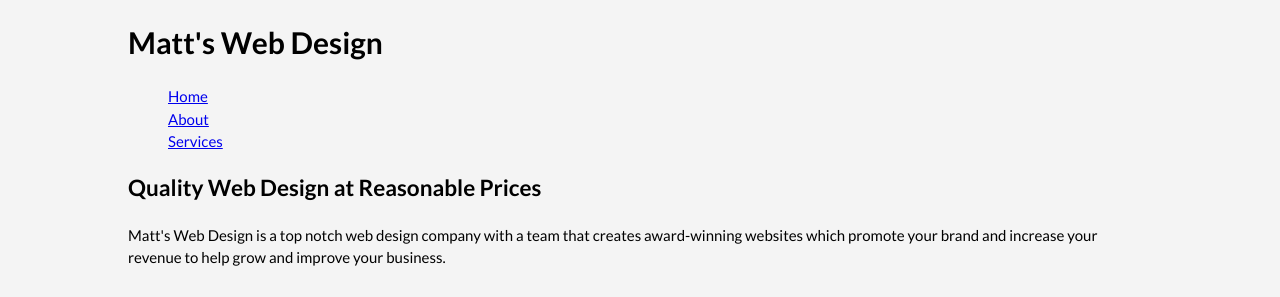
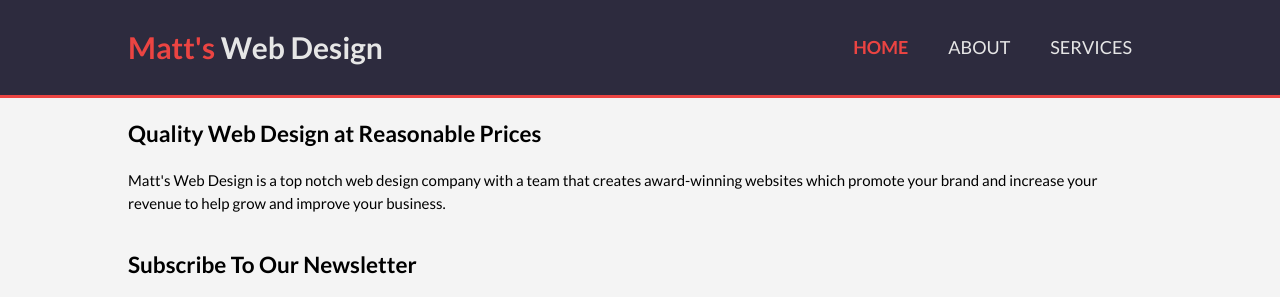
Before and after one commit to RobertDavis0/FullWebpage, a plain HTML site: page index.html in a window 1280 px wide. Shown: the top 297 px of the page. Drawn offline with Linux system fonts and the light colour scheme.

Commit message:
styled header section

```diff
--- a/style.css
+++ b/style.css
@@ -49,3 +49,42 @@ ul {
     background-color: #2d2b3e;
     color: #e6e6e6;
 }
+
+/* Header */
+header {
+    background-color: #2d2b3e;
+    color: #e6e6e6;
+    border-bottom: 3px solid #eb4442;
+    padding: 5px 0;
+}
+
+header .container {
+    display: flex;
+    justify-content: space-between;
+}
+
+header ul {
+    display: flex;
+    align-items: center;
+    /* Changing/increasing the amount of vertical space that the ul takes up so the li elements can be centered vertically */
+    height: 100%;
+}
+
+header a {
+    padding: 0 20px;
+    color: #e6e6e6;
+    text-decoration: none;
+    text-transform: uppercase;
+    font-size: 18px;
+}
+
+#highlight, #current a {
+    color: #eb4442;
+    font-weight: 700;
+}
+
+/* Selects all a tags except for the "HOME" a tag */
+a:not(#current a):hover {
+    color: #ccc;
+    font-weight: 700;
+}
```
